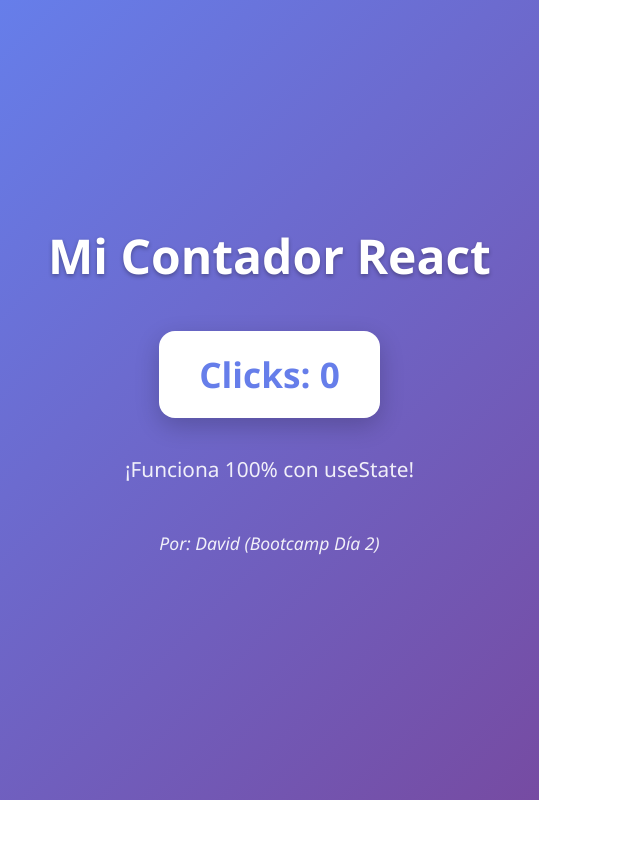
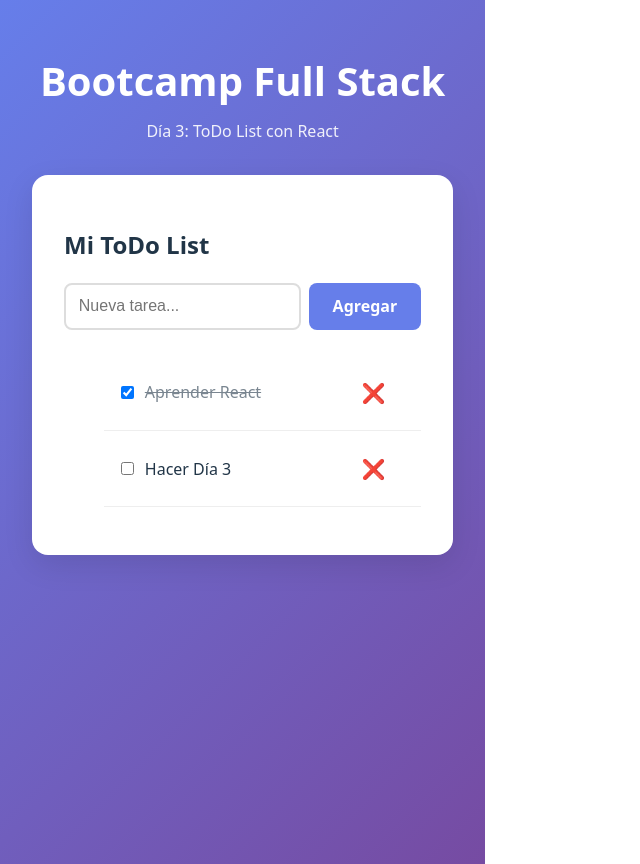
Before and after one commit to david23a12/ruta1-fullstack, a React app in the folder frontend/: page / in a window 1280 px wide. Shown: the whole page, without its empty margins (0-640 px from the left). Before the commit the page ends 800 px from the top, so only its background shows below. Built offline with nearby package versions, Linux system fonts and the light colour scheme; the HTML template or start-up script is replaced by a standard one.

Commit message:
Día 3: ToDo List completa y funcional

```diff
--- a/frontend/src/App.css
+++ b/frontend/src/App.css
@@ -1,63 +1,20 @@
-* {
-  margin: 0;
-  padding: 0;
-  box-sizing: border-box;
+.app {
+  background: linear-gradient(135deg, #667eea 0%, #764ba2 100%);
+  min-height: 100vh;
+  padding: 2rem;
 }
 
-body {
-  font-family: 'Segoe UI', Tahoma, Geneva, Verdana, sans-serif;
+header {
+  text-align: center;
+  color: white;
+  margin-bottom: 2rem;
 }
 
-.container {
-  text-align: center;
-  padding: 3rem;
-  background: linear-gradient(135deg, #667eea 0%, #764ba2 100%);
-  min-height: 100vh;
-  color: white;
-  display: flex;
-  flex-direction: column;
-  justify-content: center;
-  align-items: center;
+header h1 {
+  font-size: 2.5rem;
+  margin-bottom: 0.5rem;
 }
 
-h1 {
-  font-size: 3rem;
-  margin-bottom: 1.5rem;
-  text-shadow: 0 2px 4px rgba(0,0,0,0.3);
-}
-
-button {
-  font-size: 2.2rem;
-  padding: 1.2rem 2.5rem;
-  margin: 1.5rem;
-  background: white;
-  color: #667eea;
-  border: none;
-  border-radius: 16px;
-  cursor: pointer;
-  font-weight: bold;
-  box-shadow: 0 8px 25px rgba(0,0,0,0.2);
-  transition: all 0.3s ease;
-}
-
-button:hover {
-  transform: translateY(-3px);
-  box-shadow: 0 12px 30px rgba(0,0,0,0.3);
-  background: #f8f9fa;
-}
-
-button:active {
-  transform: translateY(1px);
-}
-
-p {
-  font-size: 1.3rem;
-  margin: 0.8rem;
+header p {
   opacity: 0.9;
 }
-
-.author {
-  margin-top: 2rem;
-  font-size: 1.1rem;
-  font-style: italic;
-}
--- a/frontend/src/App.jsx
+++ b/frontend/src/App.jsx
@@ -1,17 +1,14 @@
-import { useState } from 'react'
+import TodoList from './components/TodoList'
 import './App.css'
 
 function App() {
-  const [count, setCount] = useState(0)
-
   return (
-    <div className="container">
-      <h1>Mi Contador React</h1>
-      <button onClick={() => setCount(count + 1)}>
-        Clicks: {count}
-      </button>
-      <p>¡Funciona 100% con useState!</p>
-      <p className="author">Por: David (Bootcamp Día 2)</p>
+    <div className="app">
+      <header>
+        <h1>Bootcamp Full Stack</h1>
+        <p>Día 3: ToDo List con React</p>
+      </header>
+      <TodoList />
     </div>
   )
 }
--- /dev/null
+++ b/frontend/src/components/todolist.css
@@ -0,0 +1,57 @@
+.todo-container {
+  max-width: 500px;
+  margin: 2rem auto;
+  padding: 2rem;
+  background: white;
+  border-radius: 16px;
+  box-shadow: 0 10px 30px rgba(0,0,0,0.1);
+}
+
+.input-group {
+  display: flex;
+  margin-bottom: 1.5rem;
+  gap: 0.5rem;
+}
+
+.input-group input {
+  flex: 1;
+  padding: 0.8rem;
+  font-size: 1rem;
+  border: 2px solid #ddd;
+  border-radius: 8px;
+}
+
+.input-group button {
+  padding: 0.8rem 1.5rem;
+  background: #667eea;
+  color: white;
+  border: none;
+  border-radius: 8px;
+  cursor: pointer;
+  font-weight: bold;
+}
+
+.task-list {
+  list-style: none;
+}
+
+.task-list li {
+  display: flex;
+  align-items: center;
+  padding: 0.8rem;
+  border-bottom: 1px solid #eee;
+  gap: 0.5rem;
+}
+
+.task-list li.completed span {
+  text-decoration: line-through;
+  opacity: 0.6;
+}
+
+.delete {
+  margin-left: auto;
+  background: none;
+  border: none;
+  cursor: pointer;
+  font-size: 1.2rem;
+}
--- /dev/null
+++ b/frontend/src/components/todolist.jsx
@@ -0,0 +1,64 @@
+import { useState } from 'react'
+import './TodoList.css'
+
+export default function TodoList() {
+  const [tasks, setTasks] = useState([
+    { id: 1, text: 'Aprender React', completed: true },
+    { id: 2, text: 'Hacer Día 3', completed: false }
+  ])
+  const [newTask, setNewTask] = useState('')
+
+  const addTask = () => {
+    if (newTask.trim()) {
+      setTasks([...tasks, {
+        id: Date.now(),
+        text: newTask,
+        completed: false
+      }])
+      setNewTask('')
+    }
+  }
+
+  const toggleTask = (id) => {
+    setTasks(tasks.map(task =>
+      task.id === id ? { ...task, completed: !task.completed } : task
+    ))
+  }
+
+  const deleteTask = (id) => {
+    setTasks(tasks.filter(task => task.id !== id))
+  }
+
+  return (
+    <div className="todo-container">
+      <h2>Mi ToDo List</h2>
+
+      <div className="input-group">
+        <input
+          type="text"
+          value={newTask}
+          onChange={(e) => setNewTask(e.target.value)}
+          onKeyPress={(e) => e.key === 'Enter' && addTask()}
+          placeholder="Nueva tarea..."
+        />
+        <button onClick={addTask}>Agregar</button>
+      </div>
+
+      <ul className="task-list">
+        {tasks.map(task => (
+          <li key={task.id} className={task.completed ? 'completed' : ''}>
+            <input
+              type="checkbox"
+              checked={task.completed}
+              onChange={() => toggleTask(task.id)}
+            />
+            <span>{task.text}</span>
+            <button className="delete" onClick={() => deleteTask(task.id)}>
+              ❌
+            </button>
+          </li>
+        ))}
+      </ul>
+    </div>
+  )
+}
```
